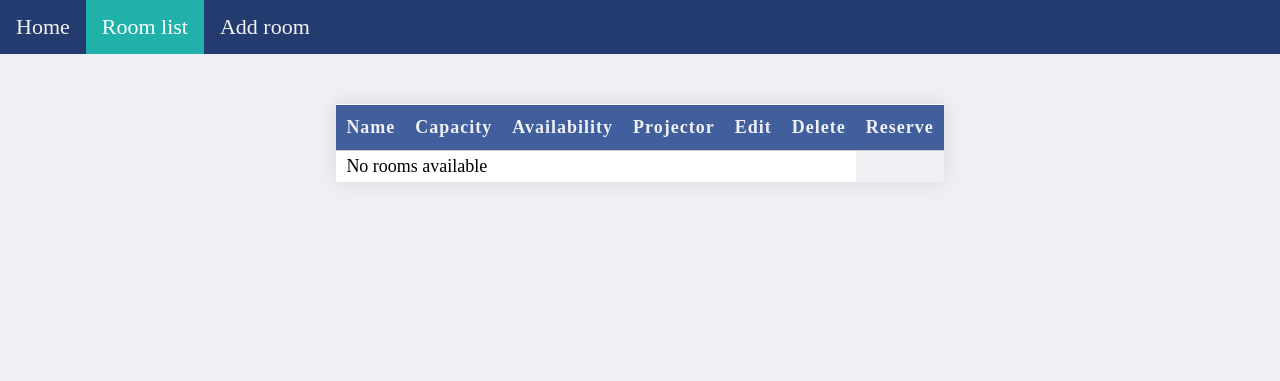
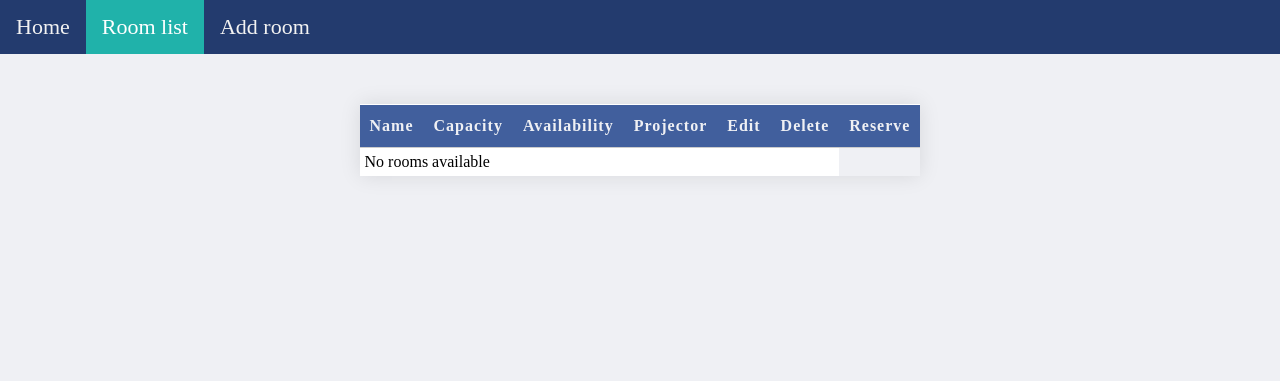
Before and after one commit to saradonin/conference_room_rental, a Django app: page /rooms/ in a window 1280 px wide. Shown: the part 126-507 px from the top of the page. Run offline with Django 4.2, Linux system fonts and the light colour scheme; data that the repository does not hold is empty.

Commit message:
style cleaned

```diff
--- a/reservations/static/css/style.css
+++ b/reservations/static/css/style.css
@@ -56,7 +56,7 @@ body {
     margin-top: 50px;
     margin-bottom: 50px;
     border-color: #373A40;
-    font-size: 18px;
+    font-size: 16px;
 }
 
 table th {
@@ -77,19 +77,19 @@ table tr:hover td {
 
 table td {
     padding: 5px;
-    padding-left: 10px;
-    padding-right: 10px;
+    padding-left: 5px;
+    padding-right: 5px;
 }
 
 form {
-    font-size: 18px;
+    font-size: 16px;
     margin: 20px;
 }
 
 input {
     margin: 10px;
     padding: 6px;
-    font-size: 18px;
+    font-size: 16px;
 }
 
 
@@ -97,8 +97,8 @@ input {
 .btn {
     margin: 5px;
     padding: 5px;
-    width: 100px;
-    font-size: 18px;
+    width: 85px;
+    font-size: 14px;
 }
 
 .msg {
```
